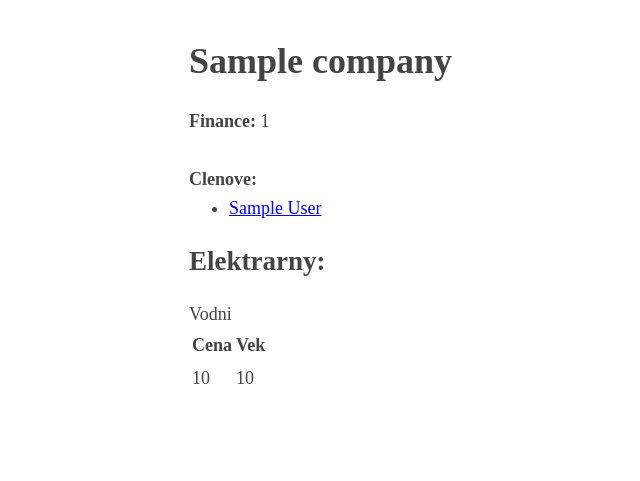
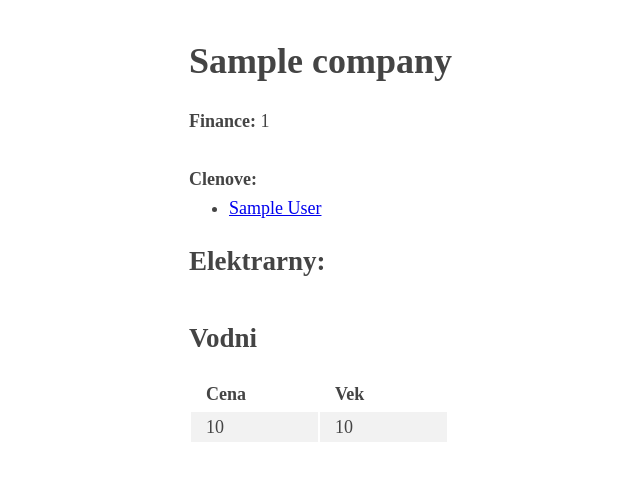
Before and after one commit to SafarRadim/powerplants, a Flask app: page /powerplants/companies/1 in a window 1280 px wide. Shown: the top 481 px of the page, without its empty margins (126-766 px from the left). Run offline with Flask 2, Linux system fonts and the light colour scheme; tables that the repository leaves empty hold one stand-in row (values such as "Sample post").

Commit message:
visual fix

```diff
--- a/flaskr/static/style.css
+++ b/flaskr/static/style.css
@@ -21,3 +21,31 @@ img {
     max-width: 650px;
     max-height: 800px;
 }
+
+table {
+    width: 80%;
+}
+
+th, td {
+    padding-left: 15px;
+    text-align: left;
+}
+
+td {
+    width: 50%;
+}
+
+tr:nth-child(even) {
+    background-color: #f2f2f2;
+}
+
+.column {
+    float: left;
+    width: 50%;
+}
+
+.row:after {
+    content: "";
+    display: table;
+    clear: both;
+}
--- a/flaskr/templates/powerplants/company.html
+++ b/flaskr/templates/powerplants/company.html
@@ -17,9 +17,11 @@
     </ul>
     {% if count != 0 %}
     <h2> Elektrarny: </h2>
-    {% set vars = {'last':plants[0].type} %}
+    {% set vars = {'last':plants[0].type, 'column':0} %}
+    <div class="row">
+        <div class="column">
+            <h2> {{ types[vars.last] }} </h2>
             <table>
-        <label> {{ types[vars.last] }} </label>
                 <tr>
                     <th> Cena </th>
                     <th> Vek </th>
@@ -27,9 +29,16 @@
             {% for plant in plants %}
                 {% if vars.last != plant.type %}
                 {% if vars.update({'last': plant.type}) %} {% endif %}
+                {% if vars.update({'column':vars.column + 1}) %} {% endif %}
             </table>
+        </div>
+            {% if vars.column % 2 == 0 %}
+    </div>
+    <div class="row">
+            {% endif %}
+        <div class="column">
+                    <h2> {{ types[plant.type] }} </h2>
                 <table>
-                    <label> {{ types[plant.type] }} </label>
                 <tr>
                     <th> Cena </th>
                     <th> Vek </th>
@@ -41,5 +50,7 @@
             </tr>
         {% endfor %}
     </table>
+                </div>
+                </div>
     {% endif %}
 </body>
```
Also changed, not shown: flaskr/templates/powerplants/index.html (+21 -20 lines). Lines whose indentation alone changed are shown as unchanged.
